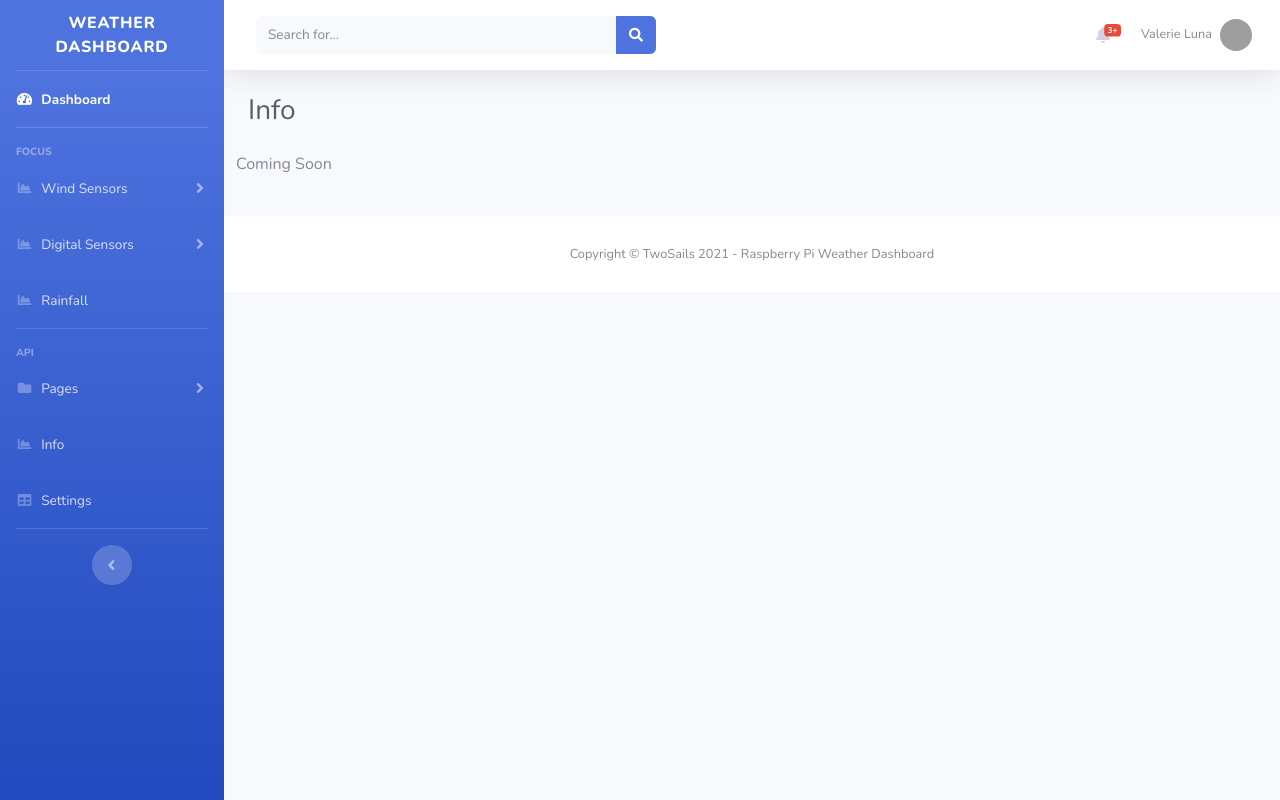
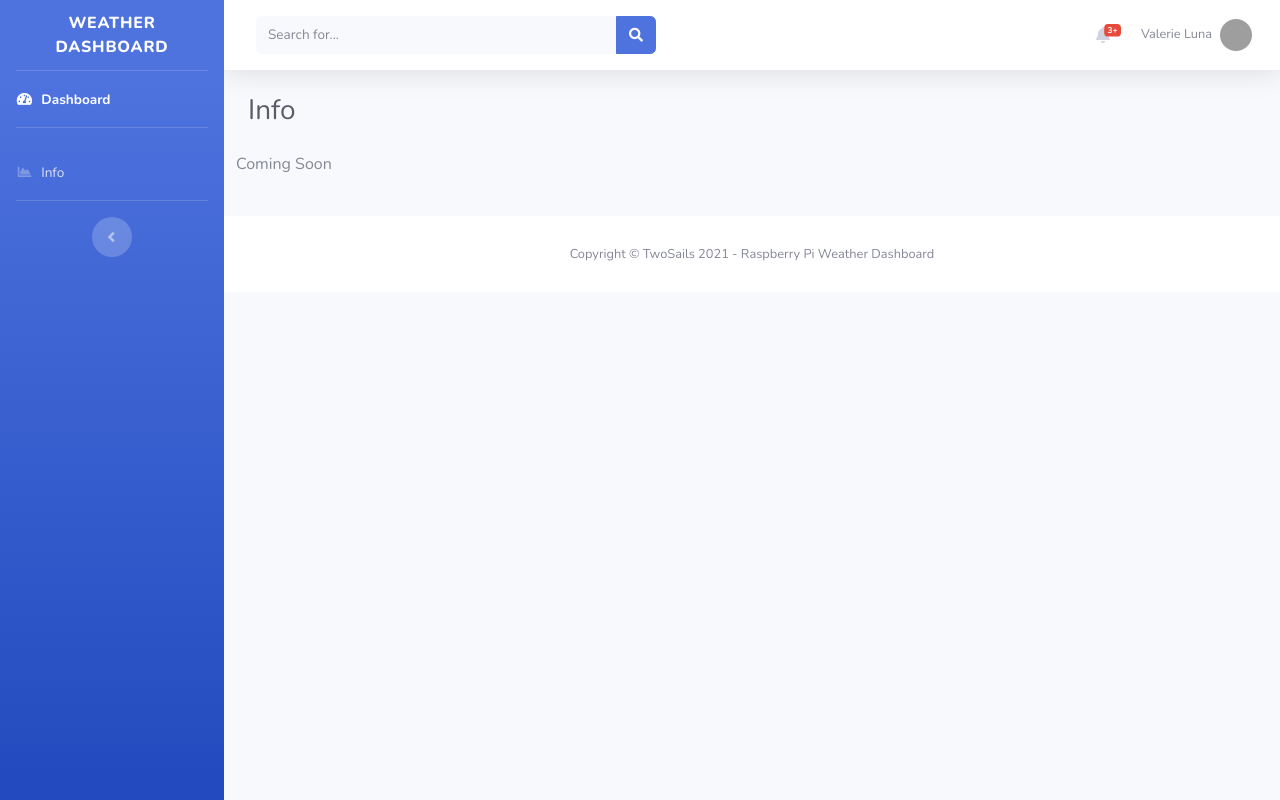
Before and after one commit to TwoSails/WeatherDashboard, a Django app: page /dashboard/info in a window 1280 px wide. Run offline with Django 3.2, Linux system fonts and the light colour scheme; some libraries are stand-ins or nearby versions; grey boxes are pictures that could not be loaded.

Commit message:
no pages

```diff
--- a/weatherapp/templates/weatherapp/includes/sidebar.html
+++ b/weatherapp/templates/weatherapp/includes/sidebar.html
@@ -22,15 +22,15 @@
             <span>Dashboard</span></a>
     </li>
 
-      <!-- Divider -->
-      <hr class="sidebar-divider">
+    <!-- Divider
+    <hr class="sidebar-divider">-->
 
-      <!-- Heading -->
+    <!-- Heading
     <div class="sidebar-heading">
       Focus
-      </div>
+    </div>-->
 
-      <!-- Nav Item - Wind Sensors Collapse Menu -->
+    <!-- Nav Item - Wind Sensors Collapse Menu
     <li class="nav-item">
       <a class="nav-link collapsed" href="#" data-toggle="collapse" data-target="#collapseTwo" aria-expanded="true" aria-controls="collapseTwo">
         <i class="fas fa-fw fa-chart-area"></i>
@@ -43,9 +43,9 @@
           <a class="collapse-item" href="cards.html">Speed</a>
         </div>
       </div>
-      </li>
+    </li>-->
 
-      <!-- Nav Item - Digital Sensor Collapse Menu -->
+    <!-- Nav Item - Digital Sensor Collapse Menu
     <li class="nav-item">
       <a class="nav-link collapsed" href="#" data-toggle="collapse" data-target="#collapseUtilities" aria-expanded="true" aria-controls="collapseUtilities">
         <i class="fas fa-fw fa-chart-area"></i>
@@ -60,25 +60,25 @@
           <a class="collapse-item" href="utilities-other.html">All</a>
         </div>
       </div>
-      </li>
+    </li>-->
 
-      <!-- Nav Item - Rainfall -->
+    <!-- Nav Item - Rainfall
     <li class="nav-item">
       <a class="nav-link" href="charts.html">
         <i class="fas fa-fw fa-chart-area"></i>
         <span>Rainfall</span></a>
-      </li>
+    </li>-->
 
 
     <!-- Divider -->
     <hr class="sidebar-divider">
 
-      <!-- Heading -->
+    <!-- Heading
     <div class="sidebar-heading">
       API
-      </div>
+    </div>-->
 
-      <!-- Nav Item - Pages Collapse Menu -->
+    <!-- Nav Item - Pages Collapse Menu
     <li class="nav-item">
       <a class="nav-link collapsed" href="#" data-toggle="collapse" data-target="#collapsePages" aria-expanded="true" aria-controls="collapsePages">
         <i class="fas fa-fw fa-folder"></i>
@@ -96,7 +96,7 @@
           <a class="collapse-item" href="blank.html">Blank Page</a>
         </div>
       </div>
-      </li>
+    </li> --->
 
     <!-- Nav Item - Charts -->
     <li class="nav-item">
@@ -105,12 +105,12 @@
             <span>Info</span></a>
     </li>
 
-      <!-- Nav Item - Tables -->
+    <!-- Nav Item - Tables
     <li class="nav-item">
       <a class="nav-link" href="tables.html">
         <i class="fas fa-fw fa-table"></i>
         <span>Settings</span></a>
-      </li>
+    </li>-->
 
     <!-- Divider -->
     <hr class="sidebar-divider d-none d-md-block">
```
Lines whose indentation alone changed are shown as unchanged.
